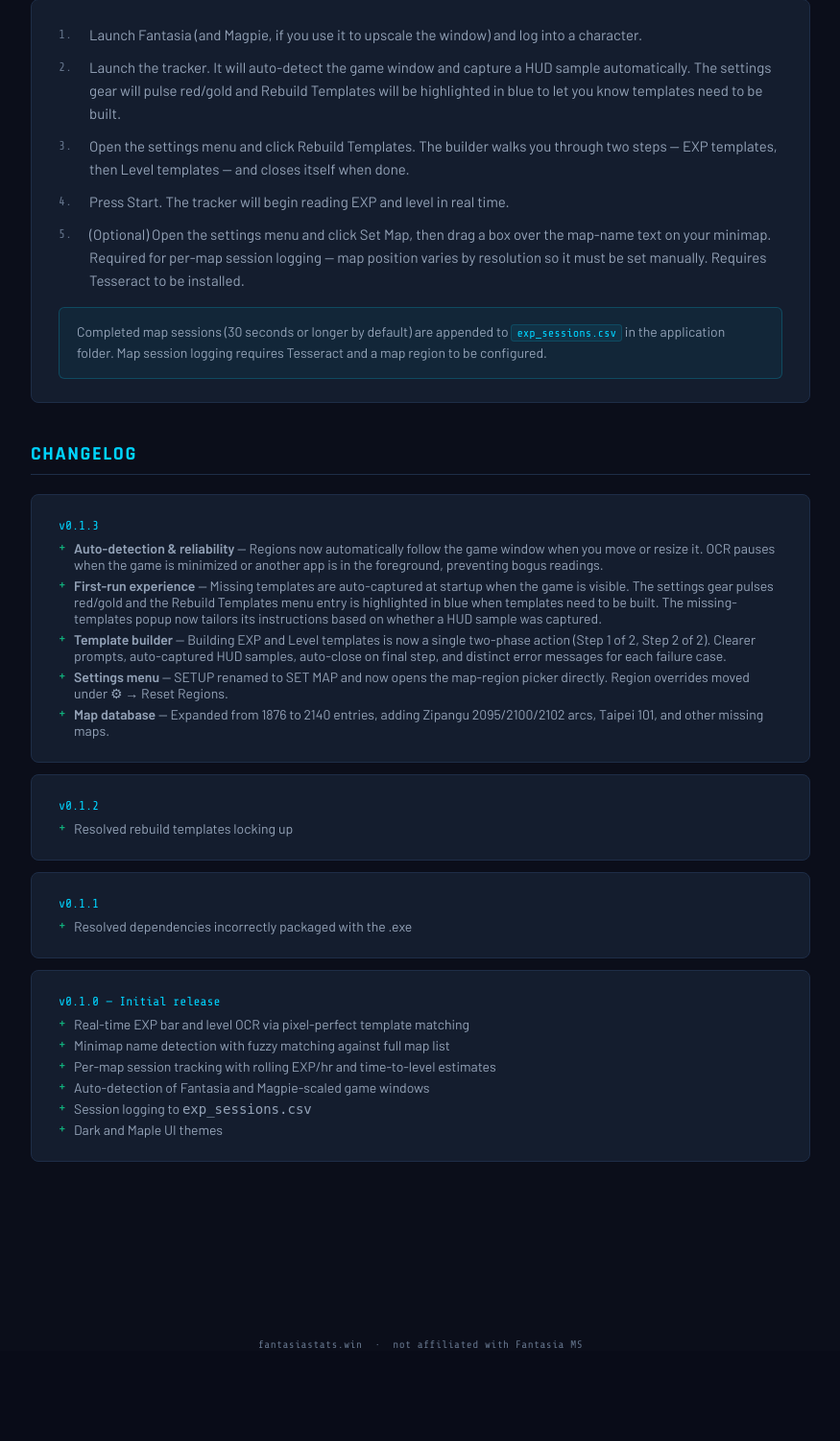
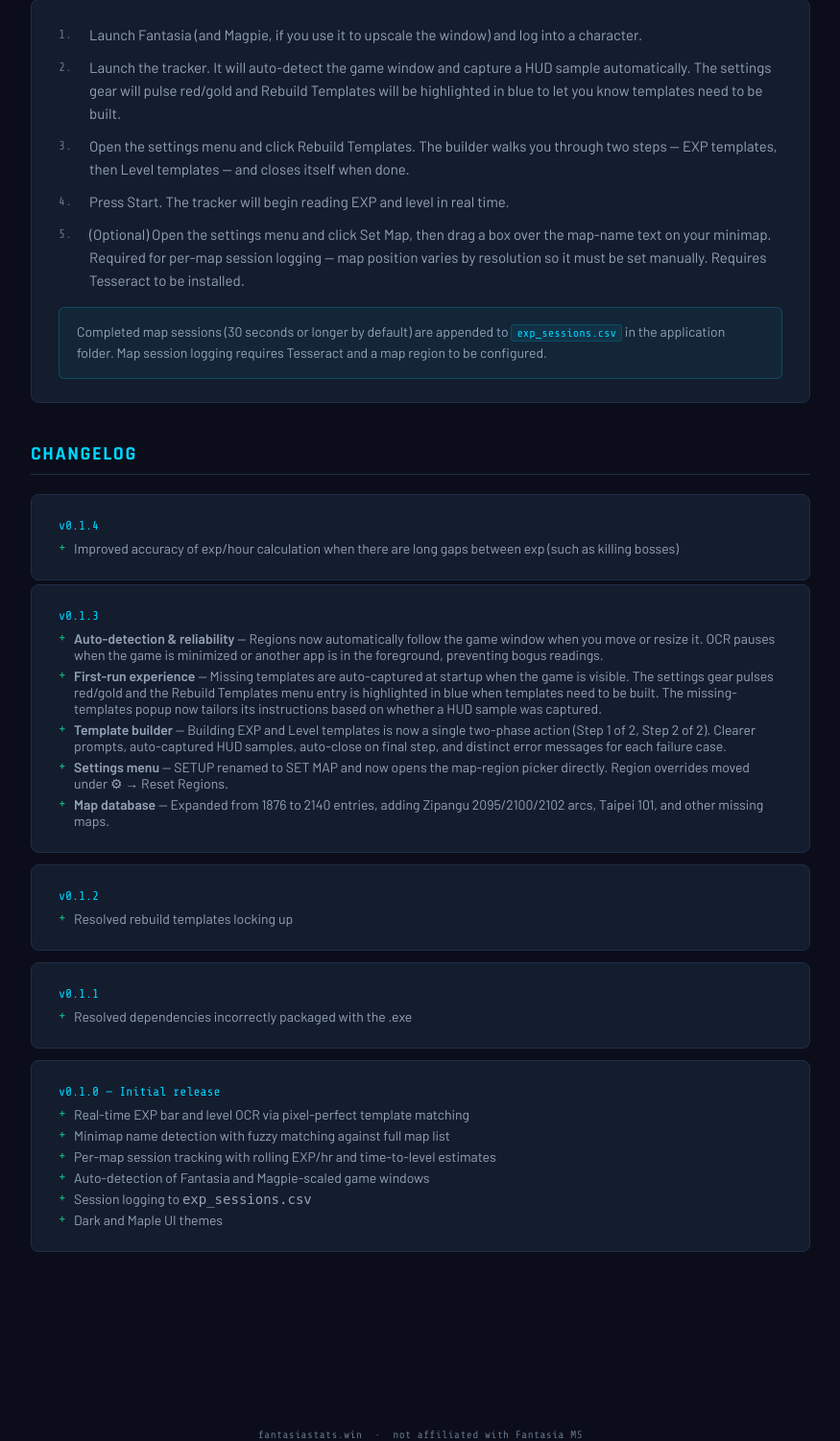
Before and after one commit to rpjtx9/FantasiaStats, a Flask app: page /exp-tracker in a window 1280 px wide. Shown: the part 1054-2556 px from the top of the page at 96% size, without its empty margins (202-1077 px from the left). Before the commit the page ends 2459 px from the top, so only its background shows below. Run offline with Flask 3, Linux system fonts and the light colour scheme.

Commit message:
Updated exp tracker to 0.1.4

```diff
--- a/templates/exp_tracker.html
+++ b/templates/exp_tracker.html
@@ -420,6 +420,12 @@ footer {
   <!-- Changelog -->
   <div class="section">
     <div class="section-title">Changelog</div>
+    <div class="card changelog-entry" style="margin-top:12px">
+      <div class="changelog-version">v0.1.4</div>
+      <ul class="changelog-list">
+        <li>Improved accuracy of exp/hour calculation when there are long gaps between exp (such as killing bosses)</li>
+      </ul>
+    </div>
     <div class="card changelog-entry">
       <div class="changelog-version">v0.1.3</div>
       <ul class="changelog-list">
```
Also changed, not shown: 2 other files.
